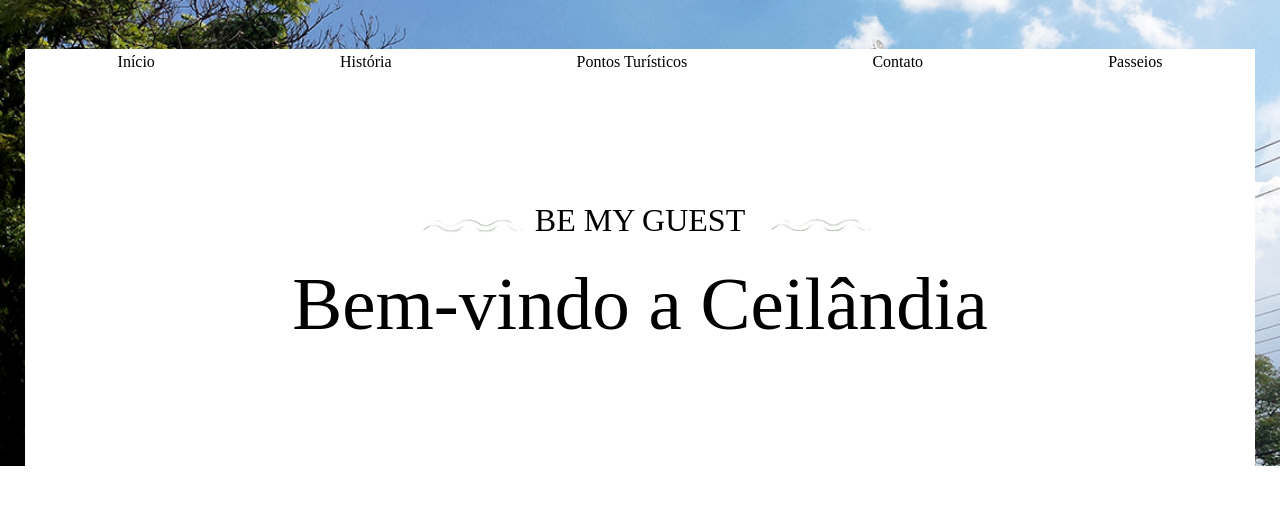
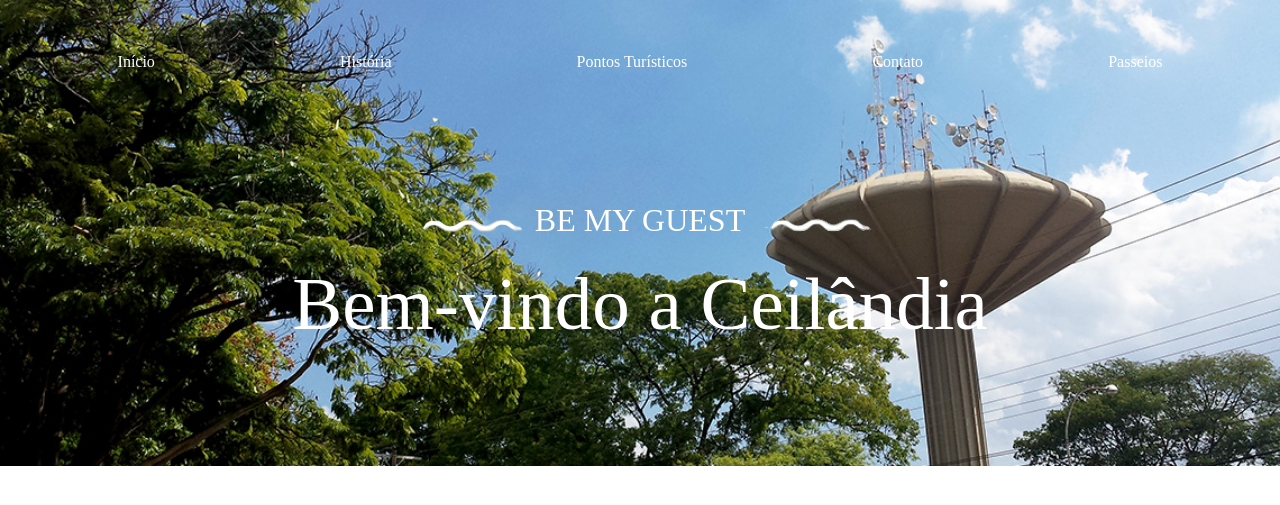
Before and after one commit to Sirgudson/projetoceilandia, a PHP site: page /VIEW/index.php in a window 1280 px wide. Shown: the top 505 px of the page. Run offline with PHP 8.4, Linux system fonts and the light colour scheme.

Commit message:
Corrigindo branco na home

```diff
--- a/CSS/style.css
+++ b/CSS/style.css
@@ -4,11 +4,14 @@ html{
     background-size: 100%;
     padding: 25px;
 }
+body{
+    all: initial;
 
+}
 .apresentacao{
     font-family: 'Raleway';
     flex-direction: column;
-    color: #000000;
+    color: #FFFFFF;
     display: flex;
     justify-content: center;
     align-items: center;
@@ -62,6 +65,6 @@ html{
 .flex-container > div > a {
     font-family: 'Raleway';
     font-style: normal;
-    color: #000000;
+    color: #FFFFFF;
     text-decoration: none;
 }
```
